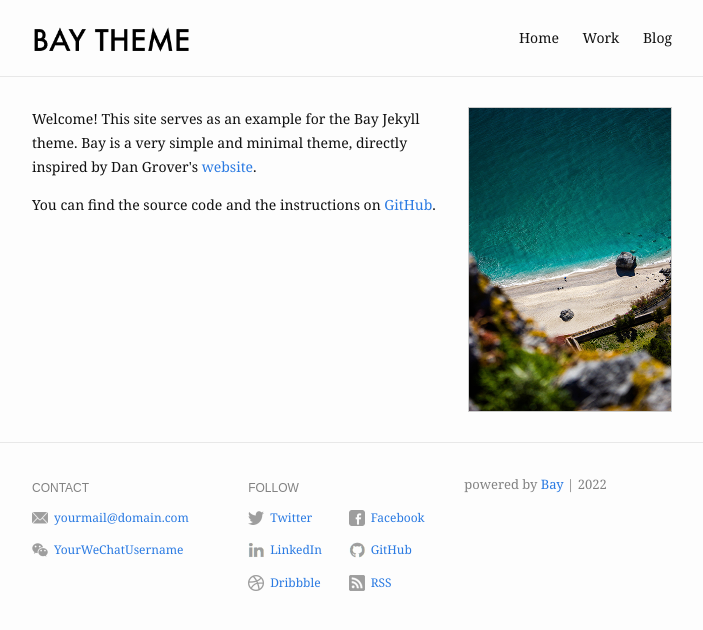
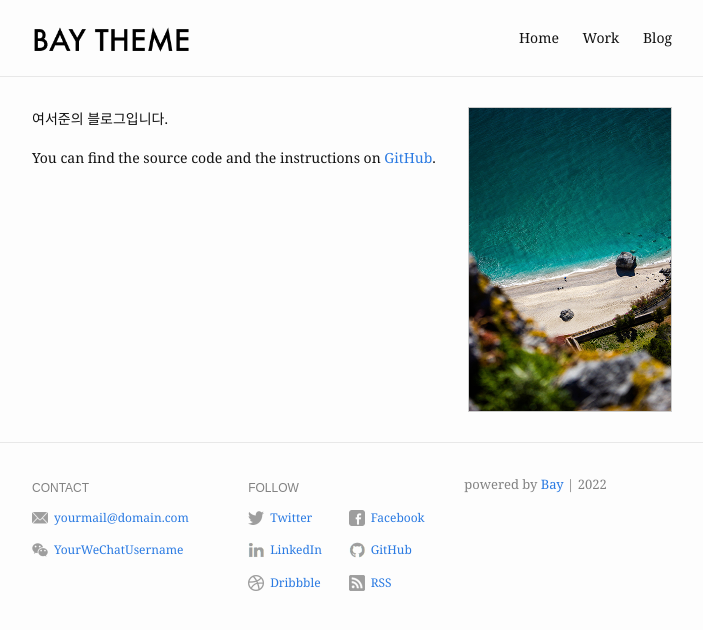
Before and after one commit to JunPeiKatkoi/JunPeiKatkoi.github.io, a Jekyll site: the page built from index.md, in a window 1280 px wide. Shown: the top 630 px of the page, without its empty margins (288-991 px from the left). Built offline with Jekyll 4.4.1, drawn with Linux system fonts in a browser that asks for light colours.

Commit message:
Update index.md

```diff
--- a/index.md
+++ b/index.md
@@ -6,7 +6,7 @@
 ---
 
 <p>
-  Welcome! This site serves as an example for the Bay Jekyll theme. Bay is a very simple and minimal theme, directly inspired by Dan Grover's <a href="http://dangrover.com">website</a>.
+  여서준의 블로그입니다.
 </p>
 
 <p>
```
